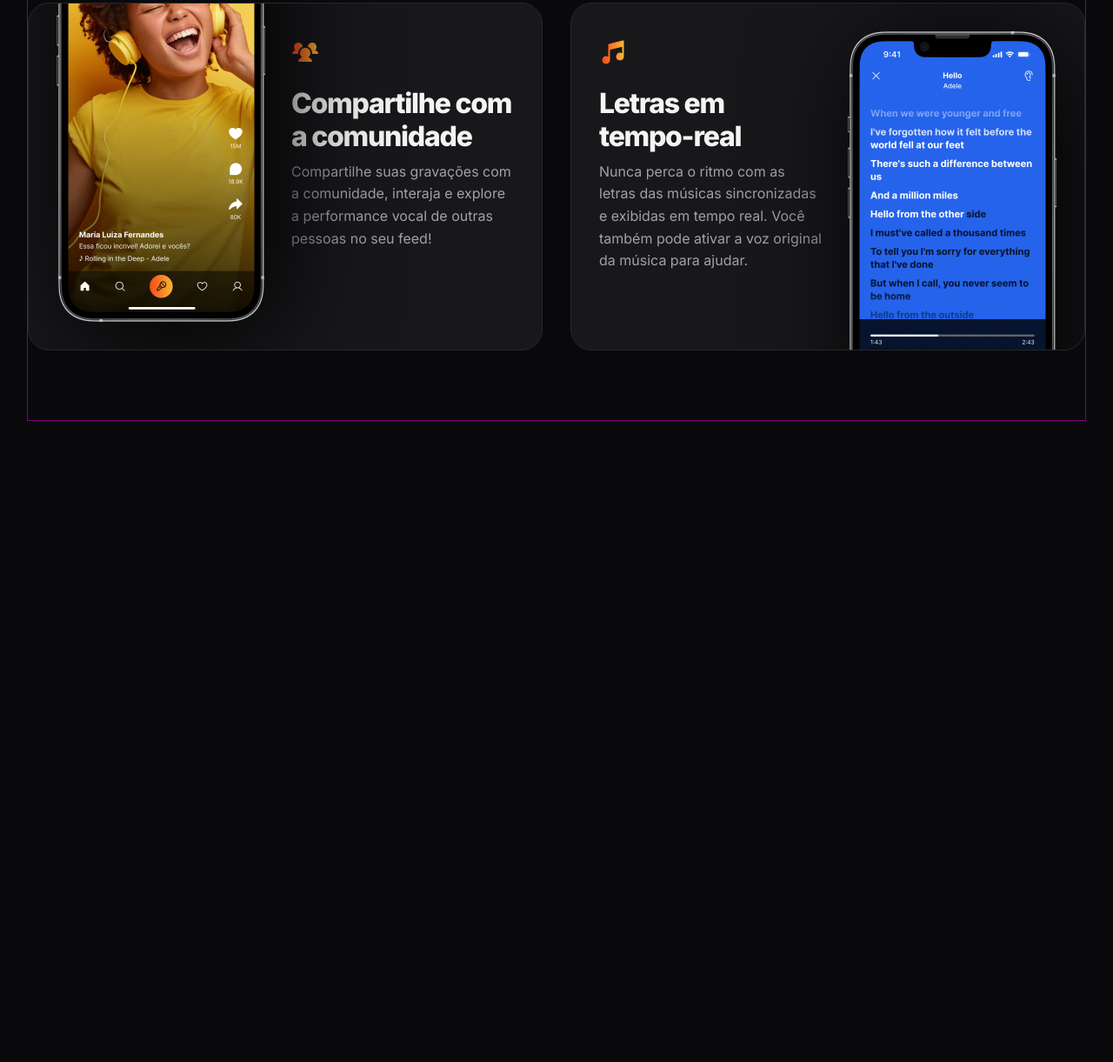
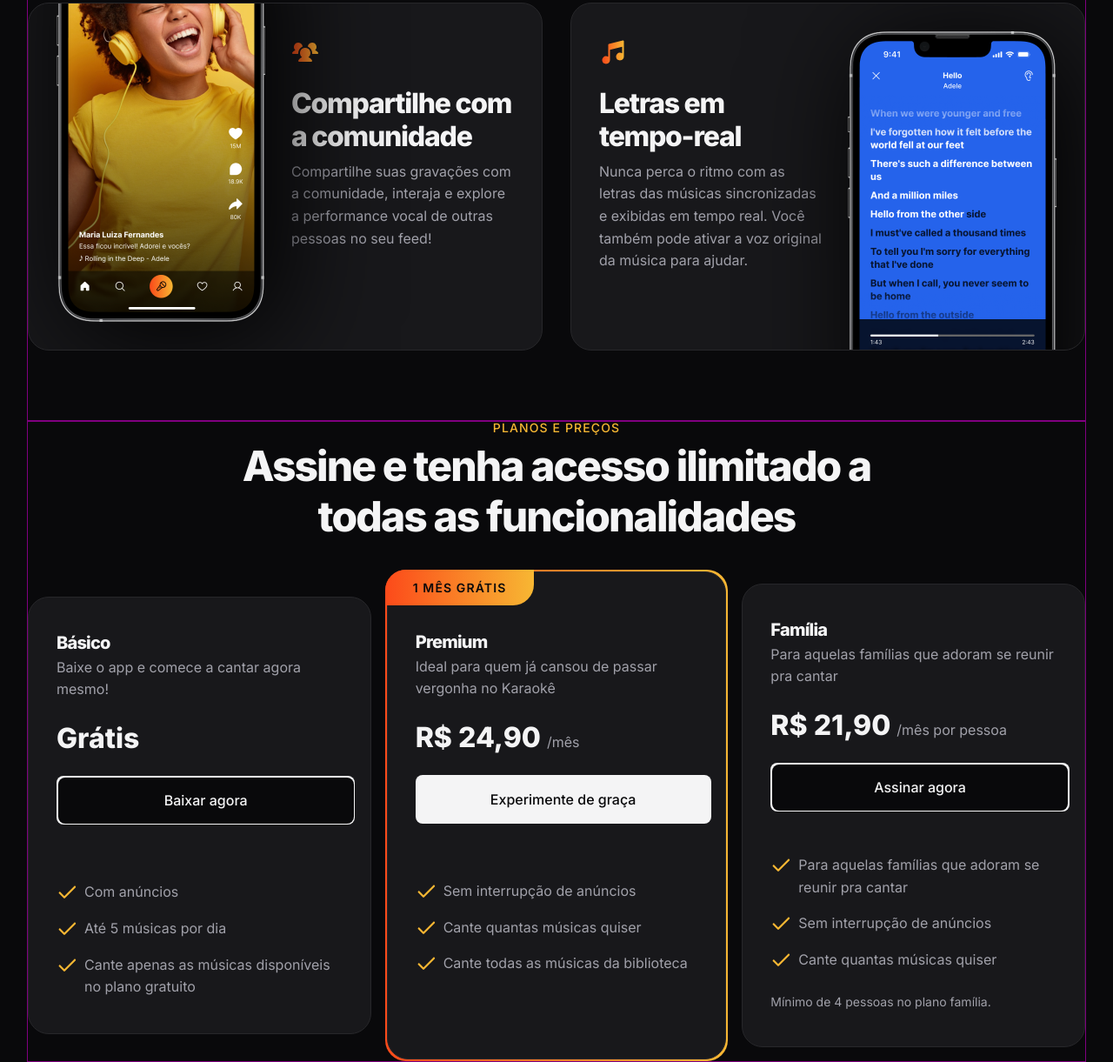
Before and after one commit to kelvingomes13/ZINGEN, a plain HTML site: page index.html in a window 1280 px wide. Shown: the part 2023-3244 px from the top of the page at 87% size. Before the commit the page ends 2507 px from the top, so only its background shows below. Drawn offline with Linux system fonts and the light colour scheme.

Commit message:
sessão pricing

```diff
--- a/index.html
+++ b/index.html
@@ -65,9 +65,7 @@
           </p>
         </div>
         <div>
-          <img
-          class="desktop-only"
-          src="assets/App mockups.png" alt="" />
+          <img class="desktop-only" src="assets/App mockups.png" alt="" />
         </div>
       </div>
     </section>
@@ -75,45 +73,121 @@
     <section id="features">
       <div class="cards container py-xl grid gap-1.5">
         <div class="card py-lg px-lg">
-          <img src="assets/icons/MagicWand.svg" alt="">
+          <img src="assets/icons/MagicWand.svg" alt="" />
           <h3>A maior biblioteca de músicas de Karaokê!</h3>
-          <p>Nossa IA remove a voz de qualquer música e a deixa pronta pra cantar, num passe de mágica!</p>
+          <p>
+            Nossa IA remove a voz de qualquer música e a deixa pronta pra
+            cantar, num passe de mágica!
+          </p>
         </div>
 
-         <div class="card py-lg px-lg">
+        <div class="card py-lg px-lg">
           <div>
-            <img src="assets/icons/GameController.svg" alt="">
+            <img src="assets/icons/GameController.svg" alt="" />
             <h3>Experiência gamificada</h3>
-            <p>Sua performance é pontuada de acordo com nosso algoritmo ultra preciso. Desafie-se, ganhe reconhecimento e comemore sua evolução!</p>
+            <p>
+              Sua performance é pontuada de acordo com nosso algoritmo ultra
+              preciso. Desafie-se, ganhe reconhecimento e comemore sua evolução!
+            </p>
           </div>
-          <img class="desktop-only" src="assets/Tela 2.png" alt="">
+          <img class="desktop-only" src="assets/Tela 2.png" alt="" />
         </div>
 
-         <div class="card py-lg px-lg">
-          <img src="assets/icons/MicrophoneStage.svg" alt="">
+        <div class="card py-lg px-lg">
+          <img src="assets/icons/MicrophoneStage.svg" alt="" />
           <h3>Grave suas performances</h3>
-          <p>Seja para compartilhar com os amigos ou para acompanhar sua evolução, nosso recurso de gravação de áudio e vídeo permite que você aproveite a experiência ao máximo! </p>
+          <p>
+            Seja para compartilhar com os amigos ou para acompanhar sua
+            evolução, nosso recurso de gravação de áudio e vídeo permite que
+            você aproveite a experiência ao máximo!
+          </p>
         </div>
 
-         <div class="card py-lg px-lg">
+        <div class="card py-lg px-lg">
           <div>
-            <img src="assets/icons/UsersThree.svg" alt="">
+            <img src="assets/icons/UsersThree.svg" alt="" />
             <h3>Compartilhe com a comunidade</h3>
-            <p>Compartilhe suas gravações com a comunidade, interaja e explore a performance vocal de outras pessoas no seu feed!</p>
+            <p>
+              Compartilhe suas gravações com a comunidade, interaja e explore a
+              performance vocal de outras pessoas no seu feed!
+            </p>
           </div>
-          <img class="desktop-only" src="assets/Tela 1.png" alt="">
+          <img class="desktop-only" src="assets/Tela 1.png" alt="" />
         </div>
 
-         <div class="card py-lg px-lg">
+        <div class="card py-lg px-lg">
           <div>
-            <img src="assets/icons/MusicNotes.svg" alt="">
+            <img src="assets/icons/MusicNotes.svg" alt="" />
             <h3>Letras em tempo-real</h3>
-            <p>Nunca perca o ritmo com as letras das músicas sincronizadas e exibidas em tempo real. Você também pode ativar a voz original da música para ajudar.</p>
+            <p>
+              Nunca perca o ritmo com as letras das músicas sincronizadas e
+              exibidas em tempo real. Você também pode ativar a voz original da
+              música para ajudar.
+            </p>
           </div>
-          <img class="desktop-only" src="assets/Tela 3.png" alt="">
+          <img class="desktop-only" src="assets/Tela 3.png" alt="" />
         </div>
+      </div>
+    </section>
 
+    <section id="pricing">
+      <div class="container">
+        <header>
+          <strong>Planos e preços</strong>
+          <h2>Assine e tenha acesso ilimitado a todas as funcionalidades</h2>
+        </header>
+        <div class="cards even-columns items-center">
+          <div class="card py-lg px-lg">
+            <h3>Básico</h3>
+            <p>Baixe o app e comece a cantar agora mesmo!</p>
+            <zin-pricing>Grátis</zin-pricing>
+            <a
+              href="#download"
+              class="btn btn-md"
+              aria-label="Baixar agora"
+            ></a>
+            <div class="separator"></div>
+            <ul role="list" class="grid gap-1">
+              <li>Com anúncios</li>
+              <li>Até 5 músicas por dia</li>
+              <li>Cante apenas as músicas disponíveis no plano gratuito</li>
+            </ul>
+          </div>
 
+          <div class="premium">
+            <div class="card py-lg px-lg">
+              <span>1 mês grátis</span>
+              <h3>Premium</h3>
+              <p>Ideal para quem já cansou de passar vergonha no Karaokê</p>
+              <zin-pricing>R$ 24,90 <small>/mês</small></zin-pricing>
+              <a href="#" class="btn btn-md">Experimente de graça</a>
+              <div class="separator"></div>
+              <ul role="list" class="grid gap-1">
+                <li>Sem interrupção de anúncios</li>
+                <li>Cante quantas músicas quiser</li>
+                <li>Cante todas as músicas da biblioteca</li>
+              </ul>
+            </div>
+          </div>
+
+          <div class="card py-lg px-lg">
+            <h3>Família</h3>
+            <p>Para aquelas famílias que adoram se reunir pra cantar</p>
+            <zin-pricing>R$ 21,90 <small>/mês por pessoa</small></zin-pricing>
+            <a
+              href="#download"
+              class="btn btn-md"
+              aria-label="Assinar agora"
+            ></a>
+            <div class="separator"></div>
+            <ul role="list" class="grid gap-1">
+              <li>Para aquelas famílias que adoram se reunir pra cantar</li>
+              <li>Sem interrupção de anúncios</li>
+              <li>Cante quantas músicas quiser</li>
+            </ul>
+            <small>Mínimo de 4 pessoas no plano família.</small>
+          </div>
+        </div>
       </div>
     </section>
   </body>
--- a/styles/buttons.css
+++ b/styles/buttons.css
@@ -2,8 +2,6 @@
   --btn-bg-color: var(--text-color-primary);
   --btn-color: var(--bg-color);
   border: 0;
-
-  background-color: transparent;
 
   display: flex;
   align-items: center;
@@ -28,10 +26,8 @@
 
   -webkit-background-clip: initial;
   background-clip: initial;
-   color: var(--bg-color);  /*por algum motivo "color: var(-btn-color)" deixa a fonte do botão branco*/
-
+  color: var(--bg-color);  /*por algum motivo "color: var(-btn-color)" deixa a fonte do botão branco*/
 }
-
 
 .btn-sm {
   padding: .5rem 1rem;
--- a/styles/global.css
+++ b/styles/global.css
@@ -63,7 +63,7 @@ h1 {
 }
 h2 {
   font-size: var(--fs-xl);
-  border: 1px solid salmon;
+  /* border: 1px solid salmon; */
 }
 h3 {
   font-size: var(--fs-lg);
--- a/styles/index.css
+++ b/styles/index.css
@@ -8,3 +8,4 @@
 @import url(about.css);
 @import url(cards.css);
 @import url(features.css) (width >= 80rem);
+@import url(pricing.css);
--- /dev/null
+++ b/styles/pricing.css
@@ -0,0 +1,113 @@
+#pricing {
+  --fs-price:2rem;
+
+  & header {
+    text-align: center;
+  }
+
+  & .cards {
+    margin-top: 2rem;
+  }
+
+  & h3 {
+    font-size: 1.25rem;
+    margin-top: 0;
+  }
+
+  & .card p {
+    margin-top: .25rem;
+  }
+
+  & zin-pricing {
+    display: block;
+    padding-block: 1.5rem;
+    font: var(--fw-bold) var(--fs-price)/1.2 var(--ff-sans);
+  }
+
+  & zin-pricing small {
+    font: var(--fw-base) 1rem/125% var(--ff-sans);
+    color: var(--text-color-secondary);
+  }
+
+ & .btn {
+    width: 85%;
+  }
+
+  & li {
+    color: var(--text-color-secondary);
+    background: url(../assets/icons/Check.svg) no-repeat;
+    padding-left: 2rem;
+  }
+
+  & ul  + small {
+    display: block;
+    margin-top: 1.5rem;
+    font-size: 0.875rem;
+    color: var(--text-color-secondary);
+  }
+
+  & .premium {
+    position: relative;
+    & .card {
+      padding-top: 4.25rem;
+      & > span {
+        position: absolute;
+        top: 0;
+        left: 0;
+
+        padding: .75rem 2rem;
+        background: linear-gradient(
+          90deg,
+          var(--brand-color-secondary) 0%,
+          var(--brand-color-primary) 100%
+        );
+        border-top-left-radius: 1.5rem;
+        border-bottom-right-radius: 1.5rem;
+        font: 600 var(--fs-sm) var(--ff-sans);
+        text-transform: uppercase;
+        letter-spacing: 0.08em;
+        color: var(--bg-color);
+
+      }
+    }
+    padding: 2px;
+    &::before {
+      content: "";
+       background: linear-gradient(
+          90deg,
+          var(--brand-color-secondary) 0%,
+          var(--brand-color-primary) 100%
+        );
+        position: absolute;
+        inset: 0;
+        border-radius: 1.5rem;
+        z-index: -1;
+    }
+  }
+
+  & .separator {
+    height: 1px;
+    margin-block: 2rem;
+    background: radial-gradient(var(--surface-color) 70%);
+  }
+
+  @media (width >= 80em) {
+    & header {
+      --fs-price:2.5rem;
+      max-width: 50rem;
+      margin-inline: auto;
+    }
+
+    & .premium .card{
+      padding-bottom: 6rem;
+    }
+    .btn-md {
+      padding-bottom: .75rem 1.5rem;
+      font-size: var(--fw-base);
+    }
+
+    & .card:nth-child(3) .separator {
+      margin-block: 1.5rem;
+    }
+  }
+}
```
